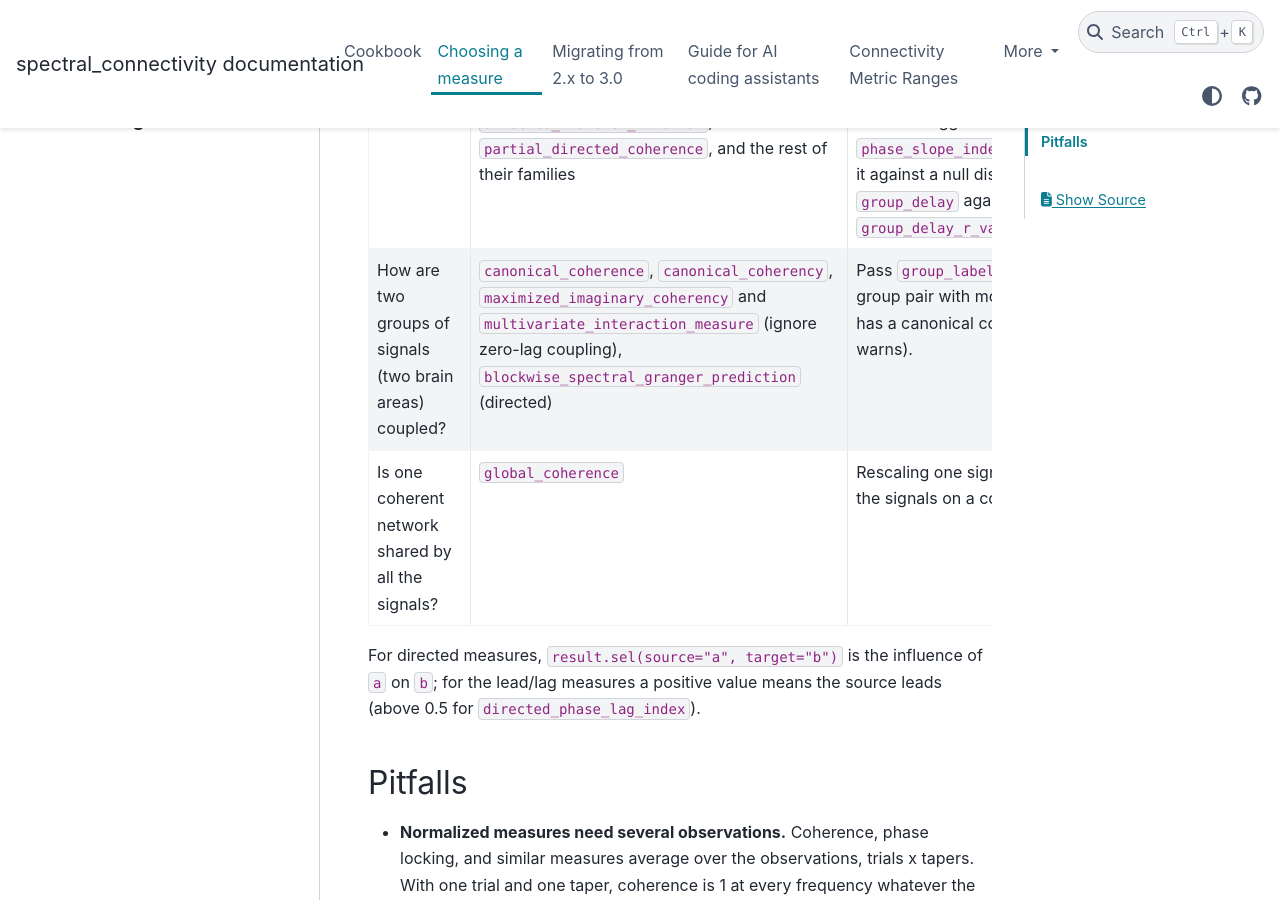
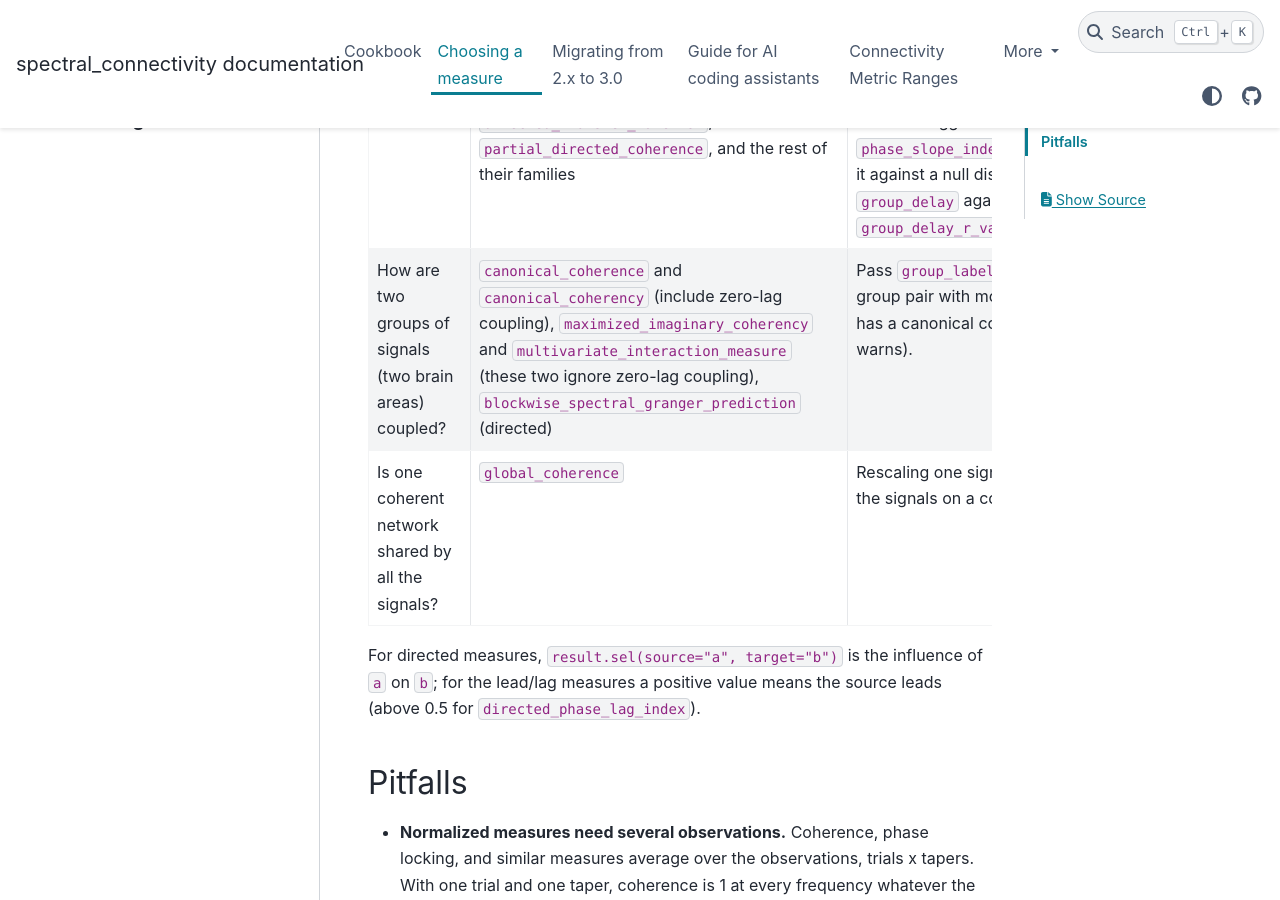
Before and after one commit to Eden-Kramer-Lab/spectral_connectivity, a Sphinx documentation site: the page built from docs/choosing_a_measure.md, in a window 1280 px wide and 900 px high, scrolled down 1159 px. Built offline with Sphinx 7.4.7 and the PyData theme 0.15.4, drawn with Linux system fonts in a browser that asks for light colours; pages that are not in the unit, such as notebooks, are missing from menus; the version number could not be read and is left out.

Commit message:
Say that only MIC and MIM ignore zero-lag coupling between groups
The parenthetical in the group row of Choosing a measure could be read as
covering canonical coherence and coherency, which keep zero-lag coupling
(under pure zero-lag mixing canonical coherence stays near 1 while MIC and MIM
drop toward 0).

Co-Authored-By: Claude Opus 5.5 <noreply@anthropic.com>

```diff
--- a/docs/choosing_a_measure.md
+++ b/docs/choosing_a_measure.md
@@ -14,7 +14,7 @@ page runs as a doctest in the test suite (`tests/test_cookbook.py`).
 | Could the coupling be volume conduction or a shared reference (zero-lag mixing)? | `imaginary_coherence`, `weighted_phase_lag_index`, `debiased_squared_weighted_phase_lag_index`, `phase_lag_index`, `corrected_imaginary_phase_locking_value` | They ignore all zero-lag coupling, genuine or not, so a value near 0 does not rule out coupling at zero lag. |
 | Is the coupling direct, or relayed through other recorded signals? | `partial_coherence`; for directed influence, `conditional_spectral_granger_prediction` | They remove only what passes through the signals you recorded. |
 | Which signal leads? | From the phase: `phase_slope_index`, `directed_phase_lag_index`, `group_delay`, `delay`. Directed influence: `pairwise_spectral_granger_prediction`, `conditional_spectral_granger_prediction`, `directed_transfer_function`, `partial_directed_coherence`, and the rest of their families | The Granger and transfer-function measures need long windows and a two-sided transform (not Morlet wavelets). Check them against `time_reversed_spectral_granger_prediction`: a direction that does not reverse under time reversal suggests instantaneous mixing. `phase_slope_index` is unnormalized, so judge it against a null distribution, and check `group_delay` against its `group_delay_r_value`. |
-| How are two groups of signals (two brain areas) coupled? | `canonical_coherence`, `canonical_coherency`, `maximized_imaginary_coherency` and `multivariate_interaction_measure` (ignore zero-lag coupling), `blockwise_spectral_granger_prediction` (directed) | Pass `group_labels`, one label per signal. A group pair with more signals than observations has a canonical coherence of 1 for any data (it warns). |
+| How are two groups of signals (two brain areas) coupled? | `canonical_coherence` and `canonical_coherency` (include zero-lag coupling), `maximized_imaginary_coherency` and `multivariate_interaction_measure` (these two ignore zero-lag coupling), `blockwise_spectral_granger_prediction` (directed) | Pass `group_labels`, one label per signal. A group pair with more signals than observations has a canonical coherence of 1 for any data (it warns). |
 | Is one coherent network shared by all the signals? | `global_coherence` | Rescaling one signal changes the result: put the signals on a common scale first. |
 
 For directed measures, `result.sel(source="a", target="b")` is the influence of
```
